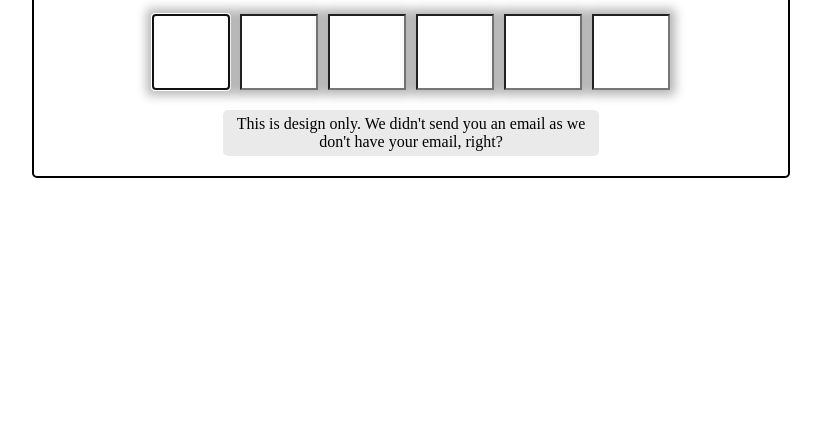
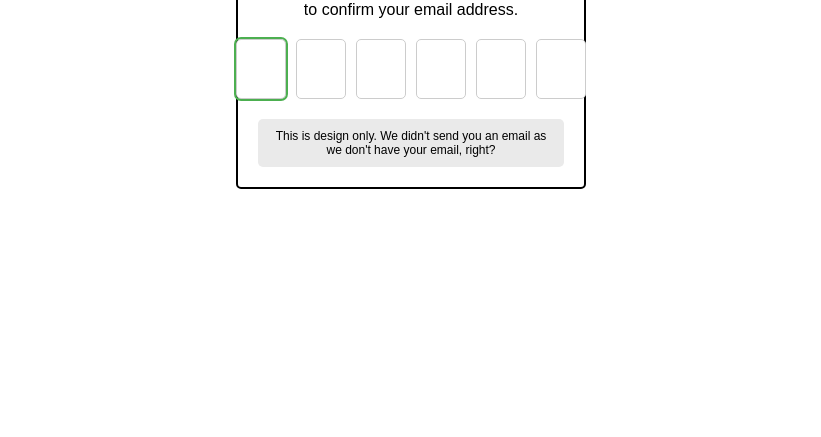
Before and after one commit to acciojob/OTP-tejasvairal1234, a website: page main.html in a window 1280 px wide. Shown: the part 363-800 px from the top of the page, without its empty margins (229-1050 px from the left). Drawn offline with Linux system fonts and the light colour scheme.

Commit message:
created a submission

```diff
--- a/styles.css
+++ b/styles.css
@@ -1,34 +1,30 @@
-/*  your css code here. If applicable */
-*
-{
-	margin: 0px;
+* {
+  margin: 0;
+  box-sizing: border-box;
 }
 
-body
-{
+body {
   display: flex;
   justify-content: center;
   align-items: center;
   height: 100vh;
-	flex-wrap: wrap;
+  font-family: Arial, sans-serif;
 }
-.verify
-{
+
+.verify {
   display: flex;
-	justify-content: center;
   flex-direction: column;
   align-items: center;
-	flex-wrap: wrap;
   border: 2px solid black;
   border-radius: 5px;
   padding: 20px;
   gap: 20px;
+  width: 350px;
+  text-align: center;
 }
 
-#verification_heading
-{
+#verification_heading {
   font-weight: 500;
-	color: #000000;
 }
 
 .code-container {
@@ -36,25 +32,22 @@
   gap: 10px;
 }
 
-.code
-{
-	height: 70px;
-	width: 70px;
-	/* border: 1px solid black; */
-	box-shadow: 0 0 10px 5px rgba(0, 0, 0, 0.3);
-	color: #757575;
-	font-size: 70px;
-	display: flex;
-	flex-direction: column;
-	justify-content: center;
-	align-items: center;
+.code {
+  width: 50px;
+  height: 60px;
+  text-align: center;
+  font-size: 24px;
+  border: 1px solid #ccc;
+  border-radius: 5px;
 }
 
-.text
-{
-	width: 50%;
-	text-align: center;
+.code:focus {
+  outline: 2px solid #4CAF50;
+}
+
+.text {
   background-color: #eaeaea;
-	padding: 5px 10px;
+  padding: 10px;
   border-radius: 5px;
+  font-size: 12px;
 }
```
Lines whose indentation alone changed are shown as unchanged.
